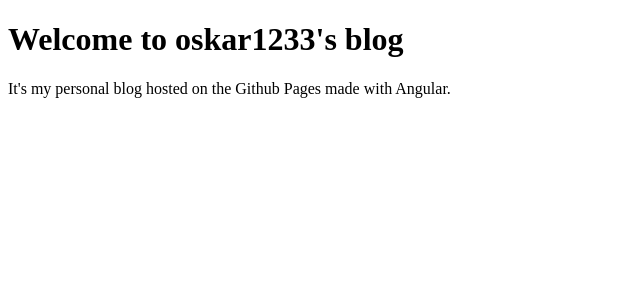
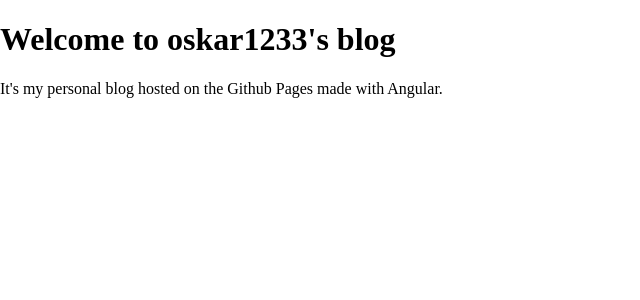
Before and after one commit to oskar1233/awg-blog, an Angular app: page / in a window 1280 px wide. Shown: the top 300 px of the page, without its empty margins (0-640 px from the left). Built offline with nearby package versions, Linux system fonts and the light colour scheme.

Commit message:
SCSS setup; vscode angular > ghp deploy task

```diff
--- a/src/app/app.component.ts
+++ b/src/app/app.component.ts
@@ -3,8 +3,8 @@
 @Component({
   selector: 'app-root',
   templateUrl: './app.component.html',
-  styleUrls: ['./app.component.css']
+  styleUrls: ['./app.component.scss']
 })
 export class AppComponent {
-  title = 'app';
+  title = 'oskar1233';
 }
--- a/src/styles.css
+++ /dev/null
@@ -1 +0,0 @@
-/* You can add global styles to this file, and also import other style files */
--- /dev/null
+++ b/src/styles.scss
@@ -0,0 +1,6 @@
+html, body, app-root {
+  margin: 0;
+
+  width: 100%;
+  height: 100%;
+}
```
Also changed, not shown: .angular-cli.json, src/app/app.component.css (deleted), src/app/app.component.scss (added).
